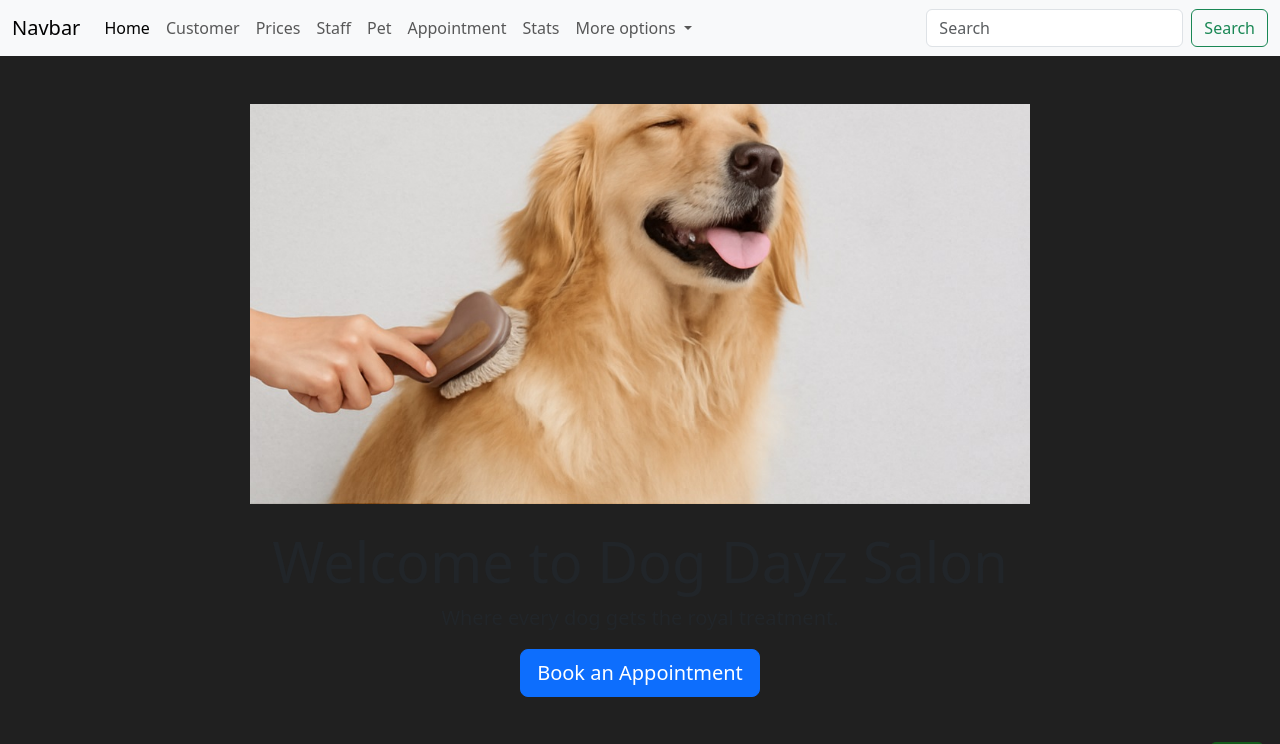
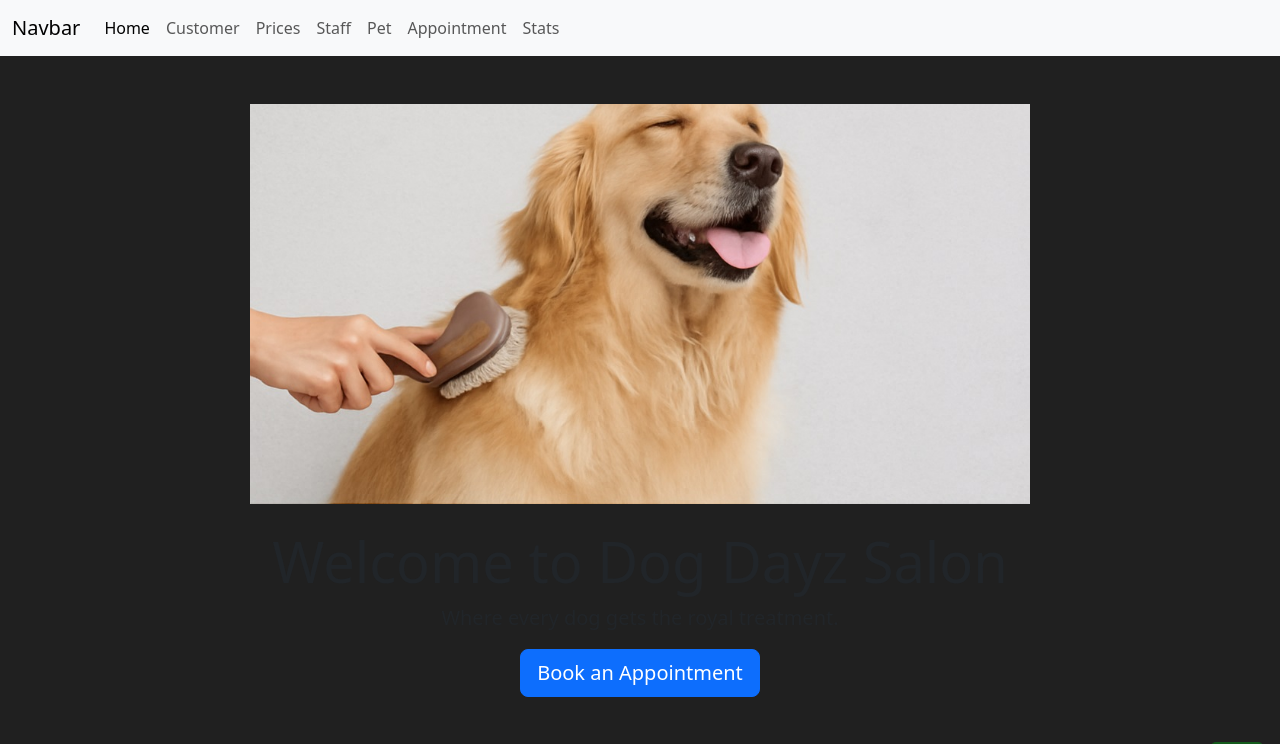
Before and after one commit to codeE99/Databases-Project, a Flask app: page / in a window 1280 px wide. Shown: the top 744 px of the page. Run offline with Flask 3, Linux system fonts and the light colour scheme; some libraries are stand-ins or nearby versions.

Commit message:
Update navbar.html

```diff
--- a/templates/include/navbar.html
+++ b/templates/include/navbar.html
@@ -8,9 +8,8 @@
       <ul class="navbar-nav me-auto mb-2 mb-lg-0">
         <li class="nav-item">
           <a class="nav-link active" aria-current="page" href="/">Home</a>
-        </li>
-        <li class="nav-item">
-          <a class="nav-link" href="/faculty">Customer</a>
+        </li><li class="nav-item">
+          <a class="nav-link" href="/customer_management">Customer</a>
         </li>
         <li class="nav-item">
           <a class="nav-link" href="/search">Prices</a>
@@ -27,19 +26,7 @@
         <li class="nav-item">
           <a class="nav-link" href="/search">Stats</a>
         </li>
-        <li class="nav-item dropdown">
-          <a class="nav-link dropdown-toggle" role="button" data-bs-toggle="dropdown" aria-expanded="false">
-            More options
-          </a>
-          <ul class="dropdown-menu">
-            <li><a class="dropdown-item" href="/pokedex">Pokedex</a></li>
-          </ul>
-        </li>
       </ul>
-      <form class="d-flex" role="search">
-        <input class="form-control me-2" type="search" placeholder="Search" aria-label="Search">
-        <button class="btn btn-outline-success" type="submit">Search</button>
-      </form>
     </div>
   </div>
 </nav>
```
